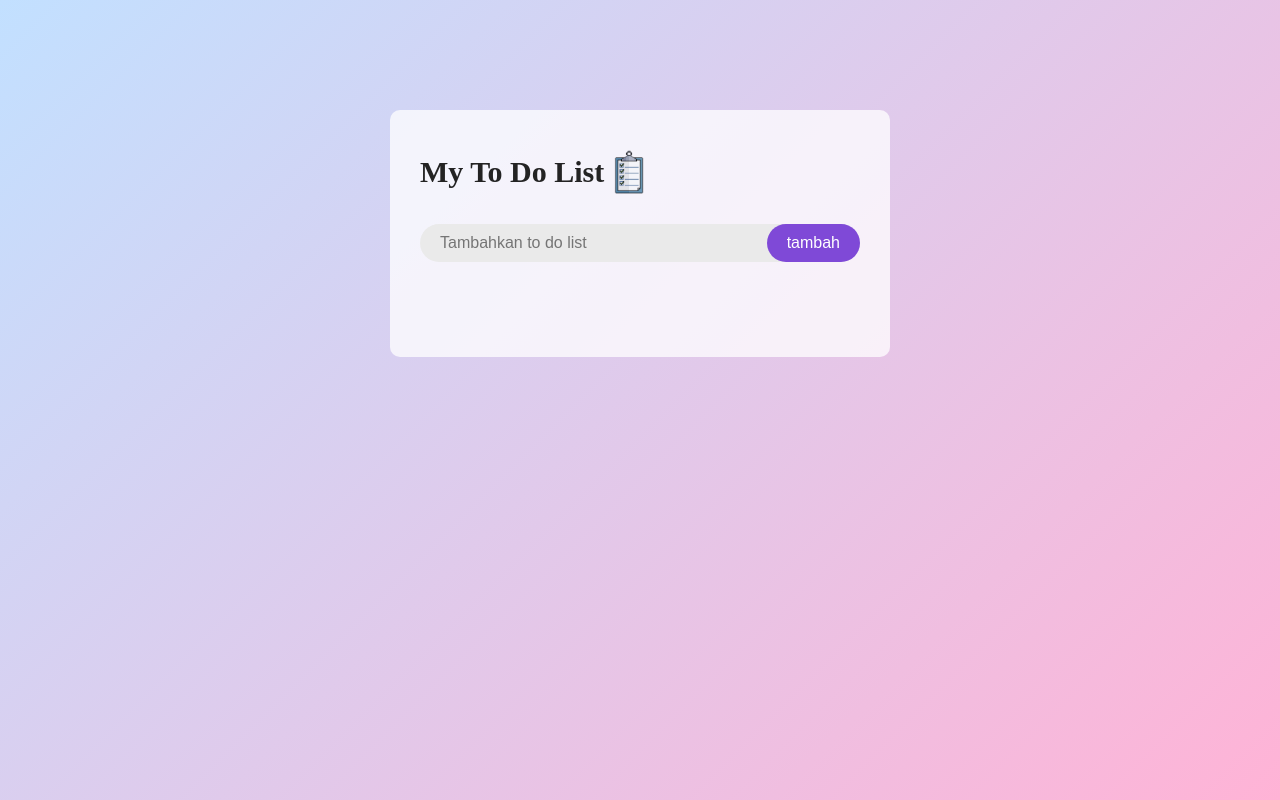
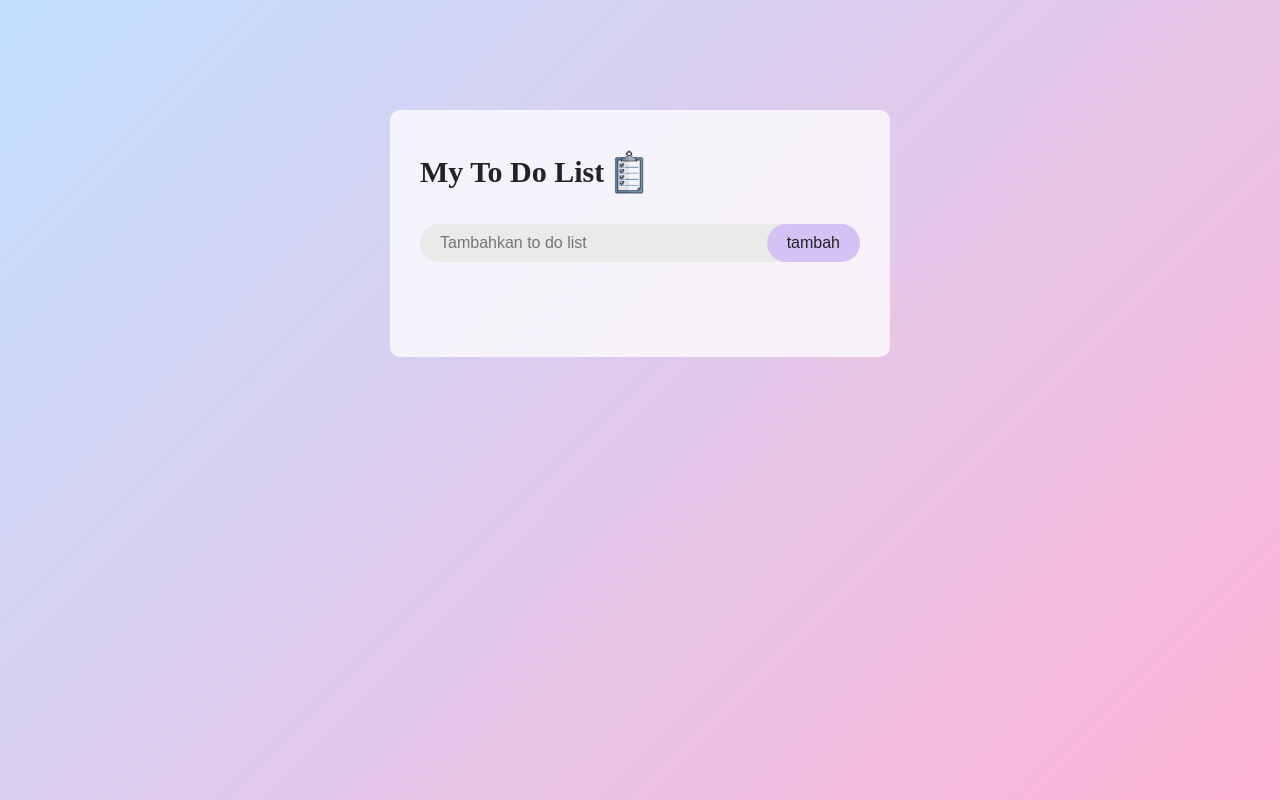
Before and after one commit to zaskialyafad/To-Do-List, a plain HTML site: page index.html in a window 1280 px wide. In both pictures the pointer is over the button "tambah". Drawn offline with Linux system fonts and the light colour scheme.

Commit message:
tambah hover tombol hover

```diff
--- a/style.css
+++ b/style.css
@@ -52,7 +52,7 @@
         font-size: 16px;
     }
 
-    button {
+    #tombol {
         border: none;
         outline: none;
         padding: 10px 20px;
@@ -61,6 +61,11 @@
         font-size: 16px;
         cursor: pointer;
         border-radius: 40px;
+    }
+
+    #tombol:hover {
+        background: #d4c2f5;
+        color: #232323;
     }
 
     #listContainer li {
```
